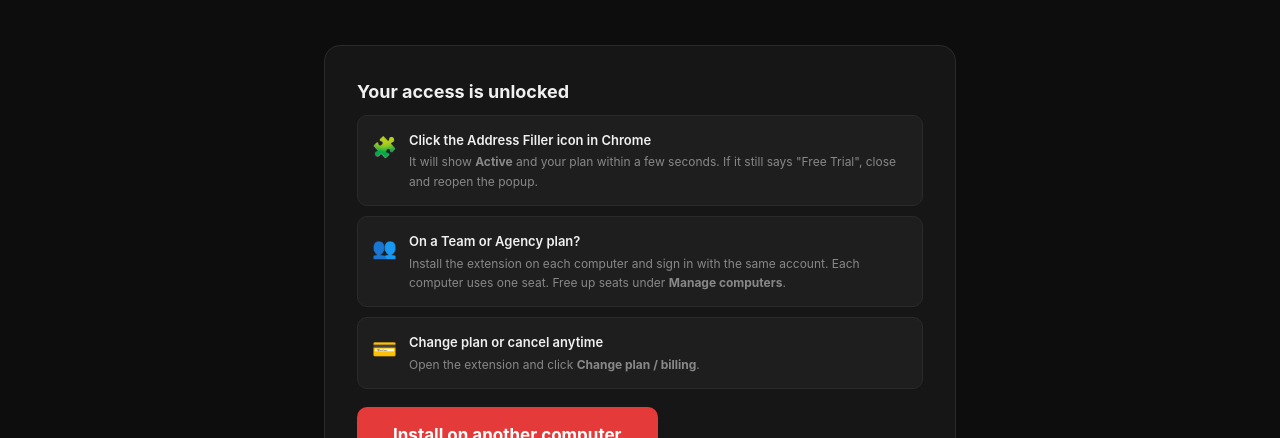
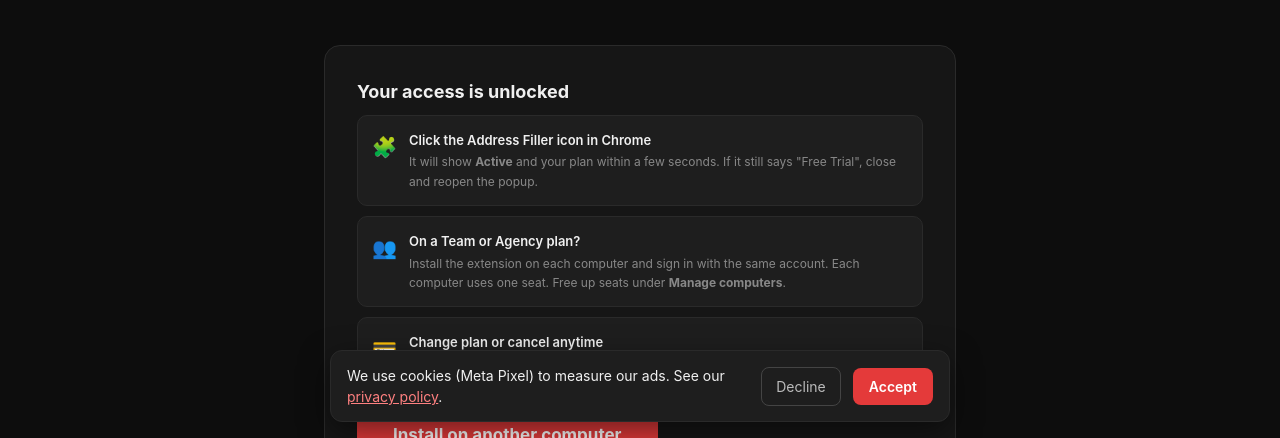
Before and after one commit to mahedi-tarek/aliexpress-auto-form-filler, a browser extension: page success.html in a window 1280 px wide. Shown: the part 362-800 px from the top of the page. Drawn offline with Linux system fonts and the light colour scheme.

Commit message:
Add Meta Pixel with consent banner and Add-to-Chrome/Subscribe events
Co-Authored-By: Claude Opus 5.5 <noreply@anthropic.com>

```diff
--- a/success.html
+++ b/success.html
@@ -194,6 +194,7 @@
     footer a { color: var(--muted); text-decoration: underline; }
     footer a:hover { color: var(--text); }
   </style>
+  <script src="/tracking.js" defer></script>
 </head>
 <body>
 
--- /dev/null
+++ b/tracking.js
@@ -0,0 +1,57 @@
+/* Meta Pixel for autoformfiller.xyz with a simple consent banner.
+ *
+ * The pixel loads on every page but stays in "revoked" consent mode (no
+ * cookies, no tracking) until the visitor clicks Accept. The choice is
+ * remembered in localStorage.
+ *
+ * Events:
+ *  - PageView             every page (after consent)
+ *  - Lead + AddToChrome   click on any Chrome Web Store link
+ *  - Subscribe            success.html (after a Stripe payment)
+ */
+(function () {
+  var PIXEL_ID = '1737813931026619';
+  var KEY = 'af_consent';
+
+  !function(f,b,e,v,n,t,s){if(f.fbq)return;n=f.fbq=function(){n.callMethod?
+  n.callMethod.apply(n,arguments):n.queue.push(arguments)};if(!f._fbq)f._fbq=n;
+  n.push=n;n.loaded=!0;n.version='2.0';n.queue=[];t=b.createElement(e);t.async=!0;
+  t.src=v;s=b.getElementsByTagName(e)[0];s.parentNode.insertBefore(t,s)}(window,
+  document,'script','https://connect.facebook.net/en_US/fbevents.js');
+
+  var choice = null;
+  try { choice = localStorage.getItem(KEY); } catch (e) {}
+
+  fbq('consent', choice === 'granted' ? 'grant' : 'revoke');
+  fbq('init', PIXEL_ID);
+  fbq('track', 'PageView');
+
+  // Conversion events on this page.
+  if (/success\.html$/.test(location.pathname)) fbq('track', 'Subscribe');
+  document.addEventListener('click', function (e) {
+    var a = e.target.closest && e.target.closest('a[href*="chromewebstore.google.com"]');
+    if (!a) return;
+    fbq('track', 'Lead', { content_name: 'Add to Chrome' });
+    fbq('trackCustom', 'AddToChrome');
+  }, true);
+
+  if (choice) return;
+
+  // Consent banner
+  var bar = document.createElement('div');
+  bar.setAttribute('role', 'region');
+  bar.setAttribute('aria-label', 'Cookie consent');
+  bar.style.cssText = 'position:fixed;left:16px;right:16px;bottom:16px;z-index:9999;max-width:620px;margin:0 auto;background:#1e1e1e;color:#f0f0f0;border:1px solid #2a2a2a;border-radius:12px;padding:14px 16px;font:14px/1.5 -apple-system,BlinkMacSystemFont,"Segoe UI",sans-serif;display:flex;gap:12px;align-items:center;flex-wrap:wrap;box-shadow:0 10px 30px rgba(0,0,0,.5)';
+  bar.innerHTML = '<span style="flex:1;min-width:220px">We use cookies (Meta Pixel) to measure our ads. See our <a href="/privacy.html" style="color:#ff8080">privacy policy</a>.</span>' +
+    '<button data-c="denied" style="background:transparent;color:#bbb;border:1px solid #444;border-radius:8px;padding:8px 14px;font:inherit;cursor:pointer">Decline</button>' +
+    '<button data-c="granted" style="background:#e43a3a;color:#fff;border:0;border-radius:8px;padding:8px 16px;font:inherit;font-weight:600;cursor:pointer">Accept</button>';
+  bar.addEventListener('click', function (e) {
+    var c = e.target.getAttribute && e.target.getAttribute('data-c');
+    if (!c) return;
+    try { localStorage.setItem(KEY, c); } catch (err) {}
+    if (c === 'granted') { fbq('consent', 'grant'); fbq('track', 'PageView'); }
+    bar.remove();
+  });
+  function show() { document.body.appendChild(bar); }
+  if (document.body) show(); else document.addEventListener('DOMContentLoaded', show);
+})();
```
Also changed, not shown: index.html (+1 -0 lines), privacy.html (+5 -0 lines).
